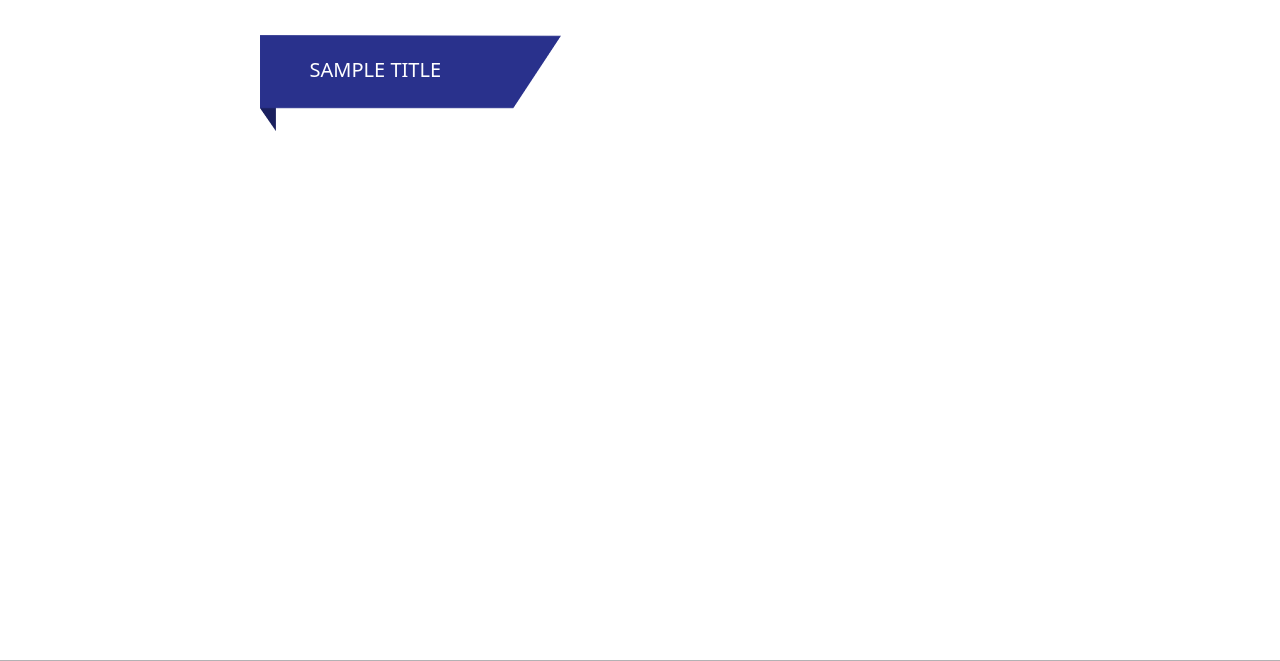
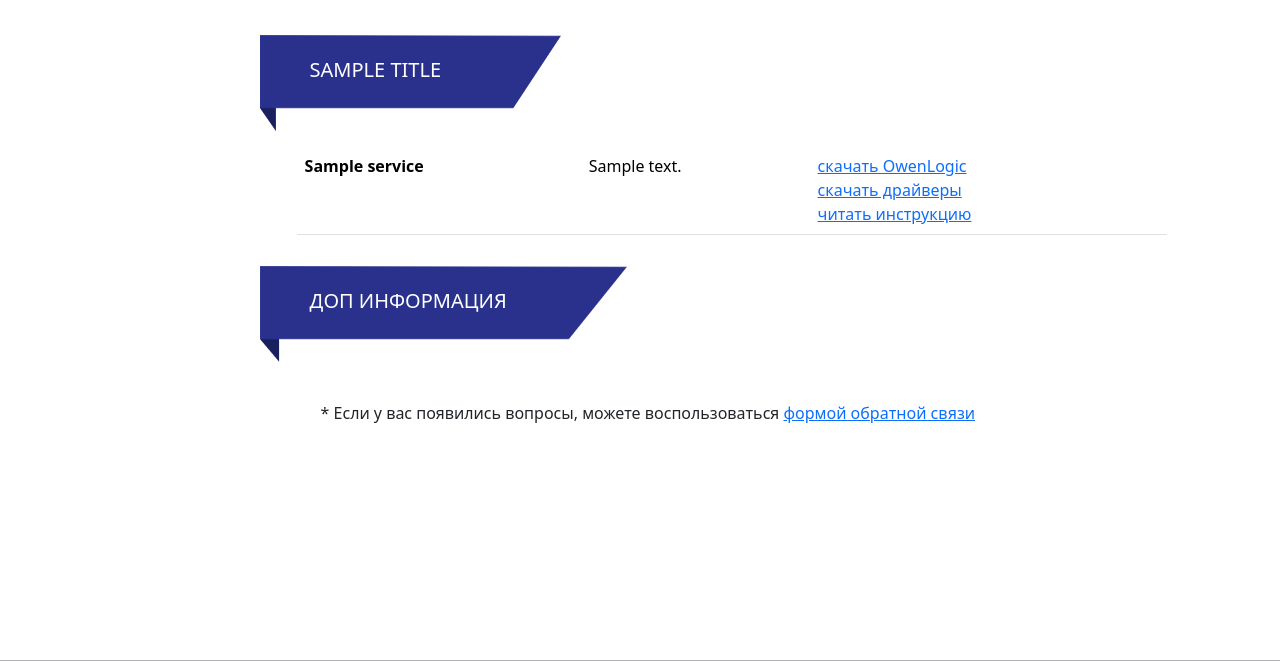
Before and after one commit to vikneo/Automation-of-AVR, a Django app: template avr_system/templates/software/software_list.html in a window 1280 px wide; the page is wider, and only the part inside the window is pictured. Shown: the part 214-875 px from the top of that part. Run offline with Django 5.2, Linux system fonts and the light colour scheme; the template is opened without the code that fills it: most values are stand-ins (such as "Sample title", 1, 10 or a date in 2020); parts of the project's set-up code (start-up, migrations or seed data) failed here and were passed over.

Commit message:
update template software_lilst

```diff
--- a/avr_system/templates/software/software_list.html
+++ b/avr_system/templates/software/software_list.html
@@ -9,8 +9,53 @@
         <div class="h2-block decoration">
             <h2>{{ title }}</h2>
         </div>
-        <div>
-
+        {% for service in services %}
+        <table class="table">
+            <tr>
+                <td><b>{{ service.name }}</b></td>
+                <td>{{ service.description }}</td>
+                <td>
+                    <div>
+                        {% if service.softwares.file_service %}
+                        <a href="{{ service.softwares.file_service.url }}" download> скачать OwenLogic</a>
+                        {% endif %}
+                    </div>
+                    <div>
+                        {% if service.softwares.file_driver %}
+                        <a href="{{ service.softwares.file_driver.url }}" download>скачать драйверы</a>
+                        {% endif %}
+                    </div>
+                    <div>
+                        {% if service.softwares.file_instruction.url %}
+                        <a href="{{ service.softwares.file_instruction.url }}" target="_blank">читать инструкцию</a>
+                        {% endif %}
+                    </div>
+                </td>
+            </tr>
+        </table>
+        {% endfor %}
+        <div class="h2-block decoration">
+            <h2>Доп информация</h2>
+        </div>
+        <!-- <table class="table">
+            <tr>
+                <td>Официальный сайт Owen</td>
+                <td><a href="https://owen.ru/">Owen</a></td>
+            </tr>
+            <tr>
+                <td>Официальный сайт Shneider Electric</td>
+                <td><a href="https://www.se.com/il/en/">Shneider Electric</a></td>
+            </tr>
+            <tr>
+                <td>Официальный сайт ONI</td>
+                <td><a href="https://oni-system.com/promo/avr/">ONI</a></td>
+            </tr>
+        </table> -->
+        <!-- <div class="comment"></div> -->
+        <div class="flex p-4">
+            <p>
+               * Если у вас появились вопросы, можете воспользоваться <a href="{% url 'users:callback' %}">формой обратной связи</a>
+            </p>
         </div>
     </div>
 </div>
```
